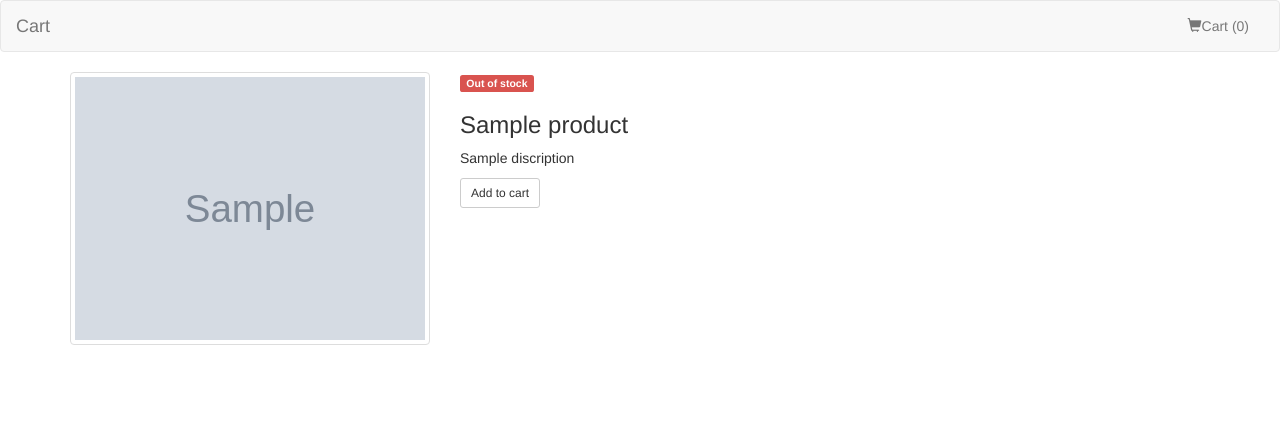
After one commit to james-chege/shoppingcart, a PHP site: template resources/views/products/product.twig in a window 1280 px wide. The commit adds this page. Shown: the top 424 px of the page. Run offline with PHP 8.4, Linux system fonts and the light colour scheme; the template is opened without the code that fills it: most values are stand-ins (such as "Sample title", 1, 10 or a date in 2020); grey boxes marked "Sample" are stand-in pictures; some libraries are stand-ins or nearby versions.

Commit message:
Add Product Index and Product detail

```diff
--- a/app/routes.php
+++ b/app/routes.php
@@ -1,3 +1,5 @@
 <?php
 
 $app->get('/', ['Cart\Controllers\HomeController', 'index'])->setName('home');
+
+$app->get('/products/{slug}', ['Cart\Controllers\ProductController', 'get'])->setName('product.get');
--- a/bootstrap/app.php
+++ b/bootstrap/app.php
@@ -13,7 +13,7 @@ $capsule = new Capsule;
 $capsule->addConnection([
 	'database' => 'cart',
 	'username'=> "root",
-	'password' => "some_secure_password",
+	'password' => "2grateful",
 	'driver' => 'mysql',
 	'host' => "localhost",
     'port'=> 3306,
--- /dev/null
+++ b/resources/views/products/product.twig
@@ -0,0 +1,25 @@
+{% extends 'templates/app.twig' %}
+
+{% block content %}
+	<div class="row">
+		<div class="col-md-4">
+			<img src="{{ product.image }}" alt="{{ product.title }} image" class="thumbnail img-responsive">
+		</div>
+		<div class="col-md-8">
+			{% if product.hasLowStock() %}
+				<span class="label label-warning">Low stock</span>
+			{% endif %}
+
+			{% if product.outOfStock() %}
+				<span class="label label-danger">Out of stock</span>
+			{% endif %}
+
+			<h3>{{ product.title }}</h3>
+			<p>{{ product.discription }}</p>
+
+			{% if product.inStock() %}
+			<a href="#" class="btn btn-default btn-sm">Add to cart</a>
+			{% endif %}
+		</div>
+	</div>
+{% endblock %}
--- /dev/null
+++ b/resources/views/templates/app.twig
@@ -0,0 +1,20 @@
+<!DOCTYPE html>
+<head>
+	<meta charset="utf-8">
+	<title>Document</title>
+	<link rel="stylesheet" href="https://maxcdn.bootstrapcdn.com/bootstrap/3.3.7/css/bootstrap.min.css" integrity="sha384-BVYiiSIFeK1dGmJRAkycuHAHRg32OmUcww7on3RYdg4Va+PmSTsz/K68vbdEjh4u" crossorigin="anonymous">
+	<style>
+		body {
+			padding-bottom: 60px;
+		}
+	</style>
+</head>
+<body>
+{% include 'templates/partials/navigation.twig' %}
+<div class="container">
+	{% block content %}{% endblock %}
+</div>
+<script src="https://cdnjs.cloudflare.com/ajax/libs/jquery/2.2.3/jquery.min.js"></script>
+<script src="https://maxcdn.bootstrapcdn.com/bootstrap/3.3.7/js/bootstrap.min.js" integrity="sha384-Tc5IQib027qvyjSMfHjOMaLkfuWVxZxUPnCJA7l2mCWNIpG9mGCD8wGNIcPD7Txa" crossorigin="anonymous"></script>
+</body>
+</html>
--- /dev/null
+++ b/resources/views/templates/partials/navigation.twig
@@ -0,0 +1,22 @@
+<nav class="navbar navbar-default">
+  <div class="container-fluid">
+    <!-- Brand and toggle get grouped for better mobile display -->
+    <div class="navbar-header">
+      <button type="button" class="navbar-toggle collapsed" data-toggle="collapse" data-target="#bs-example-navbar-collapse-1" aria-expanded="false">
+        <span class="sr-only">Toggle navigation</span>
+        <span class="icon-bar"></span>
+        <span class="icon-bar"></span>
+        <span class="icon-bar"></span>
+      </button>
+      <a class="navbar-brand" href="#">Cart</a>
+    </div>
+
+    <!-- Collect the nav links, forms, and other content for toggling -->
+    <div class="collapse navbar-collapse" id="navbar">
+      <ul class="nav navbar-nav navbar-right">
+        <li><a href="#"><span class="glyphicon glyphicon-shopping-cart" aria-hidden="true"></span>Cart (0)</a></li>
+
+          </ul>
+    </div><!-- /.navbar-collapse -->
+  </div><!-- /.container-fluid -->
+</nav>
```
Also changed, not shown: app/Controllers/HomeController.php (+3 -4 lines), app/Controllers/ProductController.php (added, +31 -0 lines), app/Models/Product.php (+22 -0 lines), resources/views/home.twig (+15 -1 lines), resources/views/products/partials/item.twig (added, +7 -0 lines), Readme.md.
